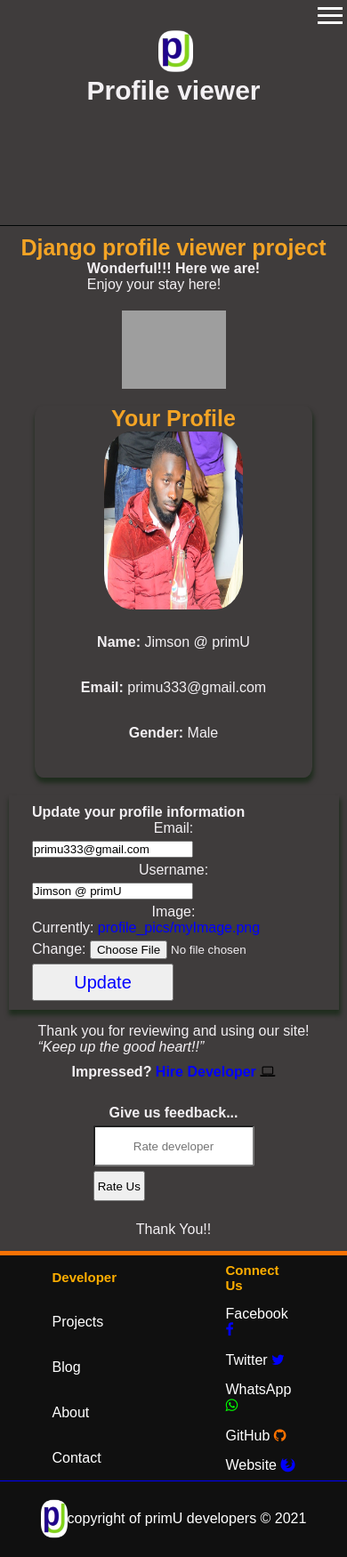
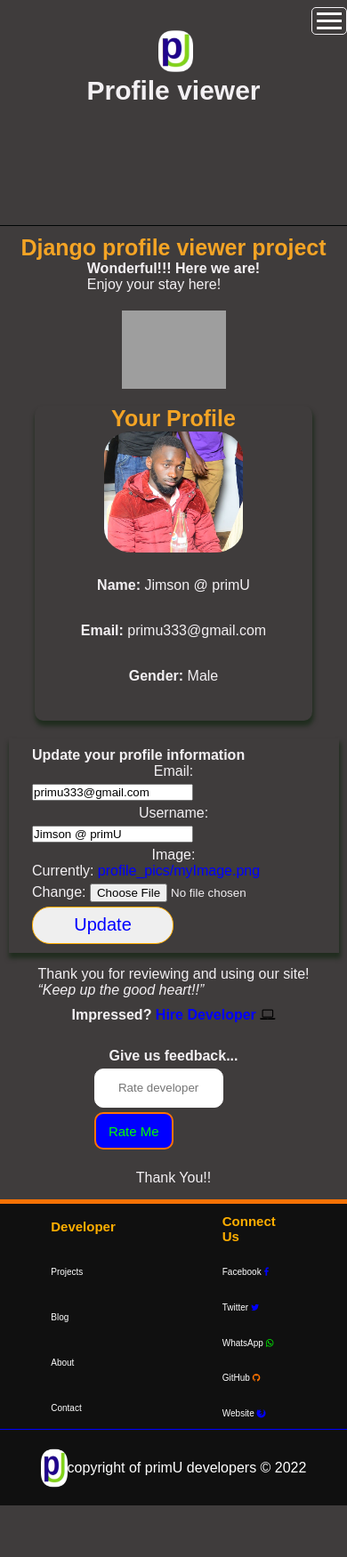
Before and after one commit to primU333/django-profile-viewer-project, a Django app: page /home/ in a window 390 px wide. Shown: the whole page at 89% size. After the commit the page ends 1692 px from the top, so only its background shows below. Run offline with Django 3.2, Linux system fonts and the light colour scheme; a user stored in the database is signed in; grey boxes are pictures that could not be loaded.

Commit message:
edited some styling

```diff
--- a/blog/static/blog/CSS/global.css
+++ b/blog/static/blog/CSS/global.css
@@ -52,12 +52,16 @@
         height: 3px;
         margin: 0 5px 5px 0;
         transition: all 0.8s ease-out;
+        margin: 5px;
     }
 
     .burger{
+        cursor: pointer;
         transition: all 0.8s ease-out;
         z-index: 3;
         display: none;
+        border: #f3f0f3 solid 1px;
+        border-radius: 5px;
     }
 
     .burger-close{
@@ -220,6 +224,11 @@
         box-shadow: 1px 5px 5px 1px rgba(0, 030, 0, .5);
     }
 
+    .input{
+        height: 5vh;
+        border: #ffffff solid 1px;
+        border-radius: 10px;
+    }
     .Reg-form label{
         display: flex;
         flex-direction: column;
@@ -235,6 +244,8 @@
     .Reg-form form #submit-btn{
         width: 50%;
         height: 5vh;
+        border: #ffae00 solid 1px;
+        border-radius: 20px;
         color: #0000ff;
         font-size: 20px;
     }
@@ -311,9 +322,18 @@
             width: 80%;
         }
 
+        #profile-image{
+            height: auto;
+            width: 50%;
+        }
+
         .Reg-form{
             width: 90%;
             padding: 10px 10px 10px 10px;
+        }
+
+        .connect-developer{
+            margin-right: 5px;
         }
 
         .connect-developer h4{
@@ -324,3 +344,18 @@
             font-size: 15px;
         }
     }
+
+    @media only screen and (max-width: 500px){
+
+        .main h4{
+            text-align: center;
+        }
+        .connect-developer li a{
+            font-size: 10px;
+        }
+
+
+        .footer-links li a{
+            font-size: 10px;
+        }
+    }
--- a/blog/templates/blog/home.html
+++ b/blog/templates/blog/home.html
@@ -90,12 +90,12 @@
             <p><strong>Impressed? <a href="#">Hire Developer <i style="color: #000000;" class="fa fa-laptop"></i></a></strong></p> <br>
             <p><strong>Give us feedback...</strong> <br>
                 <!--Beggin Comment form-->
-                <form action="/" method="POST" id="comment">
+                <form id="comment">
                     <label for="feedback">
-                        <input style="height: 5vh; border-radius: 3%; text-align: center;" type="text" placeholder="Rate developer">
+                        <input style="height: 5vh; width: 80%; border-radius: 10px; text-align: center;" class="input" type="text" placeholder="Rate developer">
                     </label>
                     <br>
-                    <input style="height: 4vh; width: 15vw; text-align: center;" type="submit" value="Rate Us">
+                    <input style="height: 5vh; width: 50%; background-color: #0000ff; border: #ff7300 solid 2px;  color: #00ff00; font-size: 15px; border-radius: 10px; text-align: center;" type="submit" value="Rate Me">
                 </form>
                 <!--End comment form-->
                 <br>
@@ -127,7 +127,7 @@
 
     <footer>
         <img src="{% static 'blog/images/primU.png' %}" alt="dev-logo">
-        <p>copyright of primU developers &copy; 2021</p>
+        <p>copyright of primU developers &copy; 2022</p>
     </footer>
 
 
--- a/blog/templates/blog/login.html
+++ b/blog/templates/blog/login.html
@@ -45,9 +45,9 @@
             <p><strong>Log in to view your profile</strong></p>
 
             <form method="POST"> {% csrf_token %}
-                    <input type="email" name="email" id="inputEmail" class="form-control" placeholder="Email address" required autofocus>
+                    <input class="input" type="email" name="email" id="inputEmail" class="form-control" placeholder="   Email address" required autofocus>
                         <br>
-                    <input type="password" name="password" id="inputPassword" class="form-control" placeholder="Password" required>
+                    <input class="input" type="password" name="password" id="inputPassword" class="form-control" placeholder="  Password" required>
 
 
                 {% for field in login_form %}
@@ -127,7 +127,7 @@
 
     <footer>
         <img src="{% static 'blog/images/primU.png' %}" alt="dev-logo">
-        <p>copyright of primU developers &copy; 2021</p>
+        <p>copyright of primU developers &copy; 2022</p>
     </footer>
 
 </body>
--- a/django_profile_viewer/settings.py
+++ b/django_profile_viewer/settings.py
@@ -27,7 +27,8 @@ SECRET_KEY = 'django-insecure-ayy*)&i7t2@p%3g!qckzedduk7c7ohnxj+-m6m0k!1jcnt9x_f
 DEBUG = True
 
 ALLOWED_HOSTS = [
-    'profile-viewer-app.herokuapp.com'
+    'profile-viewer-app.herokuapp.com',
+    '127.0.0.1'
 
 ]
 
```
Also changed, not shown: db.sqlite3.
